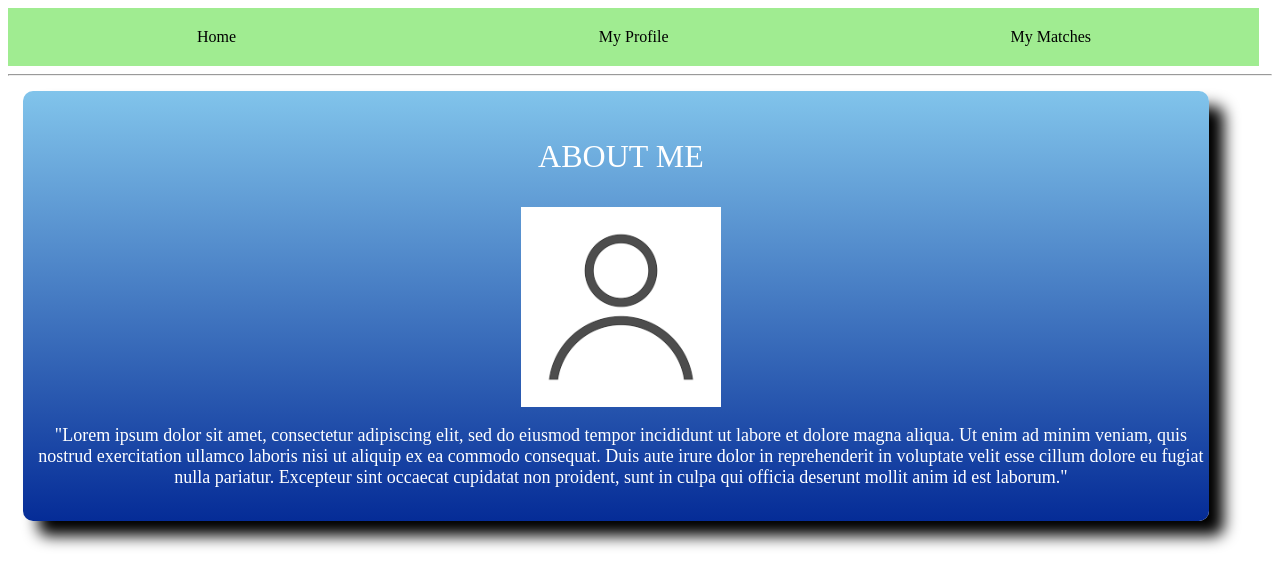
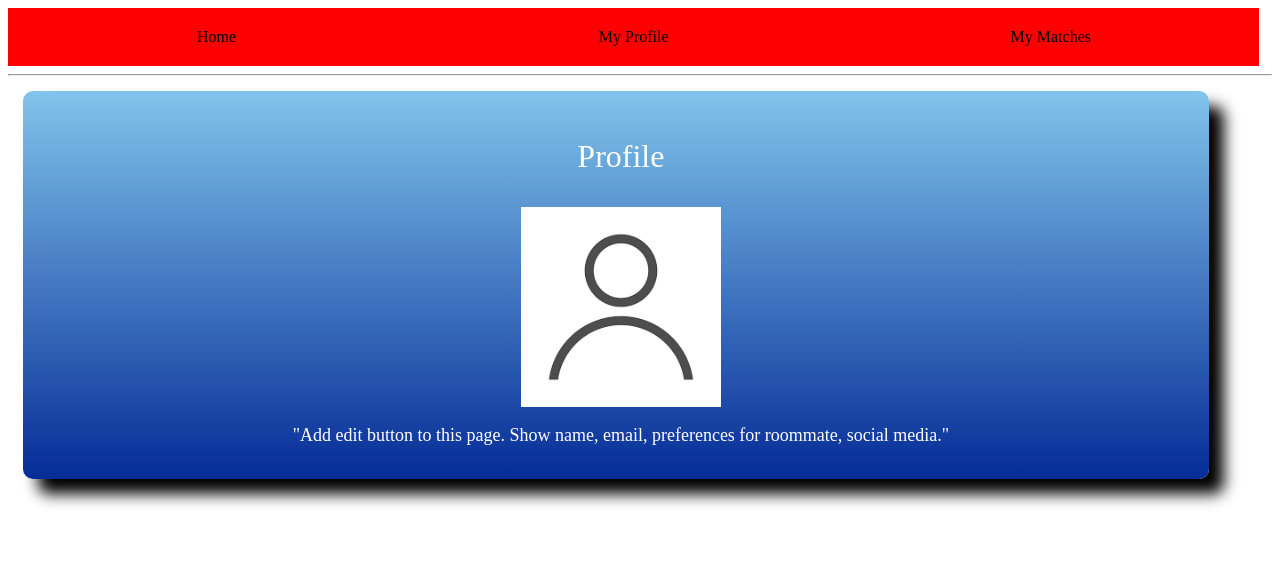
Before and after one commit to rohitgeddam/FindMyRoomie, a Django app: template Roomies/templates/profile.html in a window 1280 px wide. Shown: the top 587 px of the page. Run offline with Django 4.2, Linux system fonts and the light colour scheme; the template is opened without the code that fills it, so the values that code supplies are empty; parts of the project's set-up code (start-up, migrations or seed data) failed here and were passed over.

Commit message:
small changes to profile and colors

```diff
--- a/Roomies/static/styles/style.css
+++ b/Roomies/static/styles/style.css
@@ -21,11 +21,11 @@
 	padding: 20px 0;
 	display: block;
 	width: 100%;
-	background-color: rgb(160, 236, 145);
+	background-color: #FF0000;
 	}
 
 	navbar ul li a:hover {
-	background-color: rgb(11, 221, 29);
+	background-color: #F66F6F;
 	}
 
 .home{
--- a/Roomies/templates/profile.html
+++ b/Roomies/templates/profile.html
@@ -6,13 +6,13 @@
 		<center>
 			<font size="6">
 
-<p>ABOUT ME </p>
+<p>Profile </p>
 
 			</font>
 			<img src="{% static 'images/profile_image.png' %}" width="200" height="200">
 			<font size="4">
 
-<p>"Lorem ipsum dolor sit amet, consectetur adipiscing elit, sed do eiusmod tempor incididunt ut labore et dolore magna aliqua. Ut enim ad minim veniam, quis nostrud exercitation ullamco laboris nisi ut aliquip ex ea commodo consequat. Duis aute irure dolor in reprehenderit in voluptate velit esse cillum dolore eu fugiat nulla pariatur. Excepteur sint occaecat cupidatat non proident, sunt in culpa qui officia deserunt mollit anim id est laborum."</p>
+<p>"Add edit button to this page. Show name, email, preferences for roommate, social media."</p>
 
 			</font>
 		</center>
```
